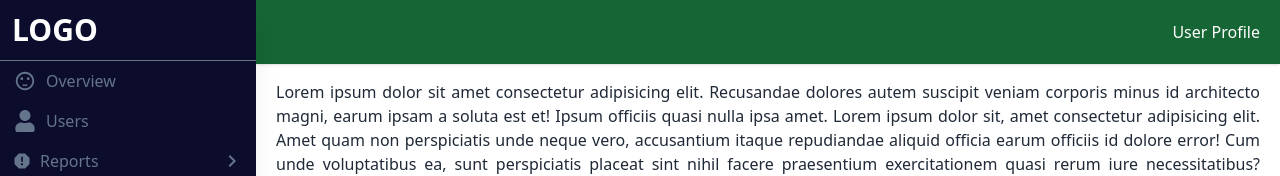
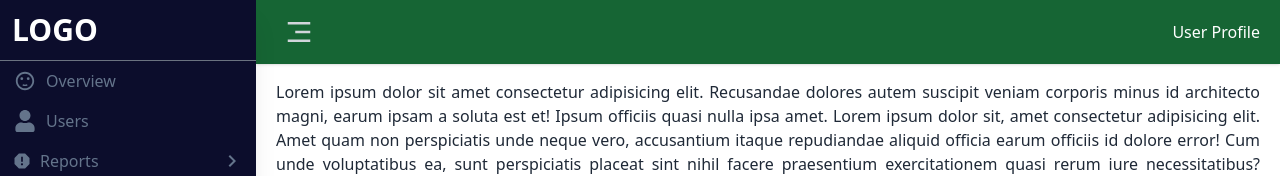
Before and after one commit to Sushil500530/Simple_Dashboard_Layout, a React (Vite) app: page / in a window 1280 px wide. Shown: the top 176 px of the page. Built offline with nearby package versions, Linux system fonts and the light colour scheme.

Commit message:
add hide sider bar menu bar dashboard layout

```diff
--- a/src/App.jsx
+++ b/src/App.jsx
@@ -6,8 +6,8 @@ import SimpleDashboardLayout from "./components/layouts/simple-layout"
 function App() {
   return (
     <>
-      <DashbaordLayout />
-      {/* <SimpleDashboardLayout /> */}
+      {/* <DashbaordLayout /> */}
+      <SimpleDashboardLayout />
       {/* <ModernDashboardLayout /> */}
     </>
   )
--- a/src/components/layouts/simple-layout/index.jsx
+++ b/src/components/layouts/simple-layout/index.jsx
@@ -23,7 +23,7 @@ export default function SimpleDashboardLayout() {
                 {/* Sidebar */}
                 <div
                     className={` z-50 fixed bg-[#0c0d2c] text-[#ffffff] shadow-xl overflow-y-auto min-h-screen inset-y-0 left-0 transform
-                    ${isActive ? "w-64 transition-all duration-200 translate-x-0" : "w-64 transition-all duration-200 -translate-x-full lg:translate-x-0"}`}
+                    ${isActive ? "w-64 transition-all duration-200 lg:-translate-x-full translate-x-0" : "w-64 transition-all duration-200 -translate-x-full lg:translate-x-0"}`}
                 >
                     {/* logo  */}
                     <div className="common-flex flex-col gap-1 w-full border-b border-b-gray-500 p-3">
@@ -63,9 +63,9 @@ export default function SimpleDashboardLayout() {
                 </div>
 
                 {/* Top navbar */}
-                <div className="z-30 fixed top-0 bg-green-800 text-white right-0 flex items-center justify-between h-16 w-full lg:w-[calc(100%-256px)] px-5 shadow">
+                <div className={`${isActive ? "lg:w-[calc(100%-0px)]" : "lg:w-[calc(100%-256px)]"} z-30 fixed top-0 bg-green-800 text-white right-0 flex items-center justify-between h-16 w-full  px-5 shadow`}>
                     <div className="flex items-center">
-                        <button className="text-gray-300 cursor-pointer p-2 block lg:hidden rounded-md" onClick={handleToggleLeft}>
+                        <button className="text-gray-300 cursor-pointer p-2 rounded-md" onClick={handleToggleLeft}>
                             <RiMenu3Line className="text-3xl" />
                         </button>
                     </div>
@@ -74,7 +74,7 @@ export default function SimpleDashboardLayout() {
             </div>
 
             {/* Main Content */}
-            <div onClick={() => setIsActive(false)} className="pt-[5rem] w-full lg:w-[calc(100%-256px)] float-right transition-all duration-200 p-5">
+            <div onClick={() => setIsActive(false)} className={`${isActive ? "lg:w-[calc(100%-0px)] " : "lg:w-[calc(100%-256px)] "} pt-[5rem] w-full float-right transition-all duration-200 p-5`}>
                 <Outlet />
             </div>
         </div>
```
